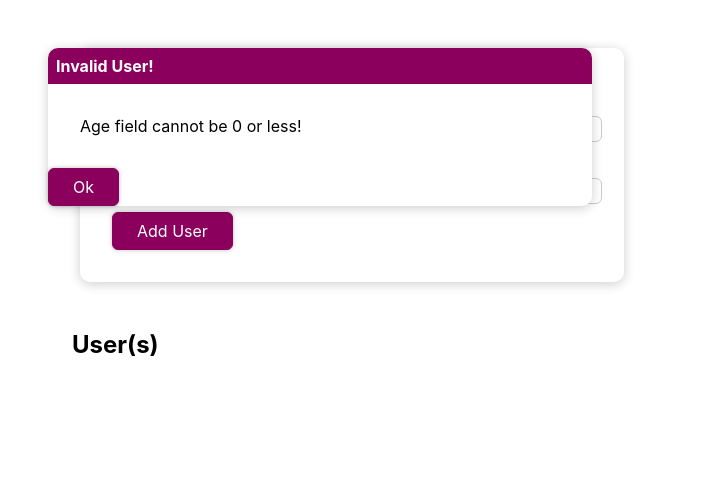
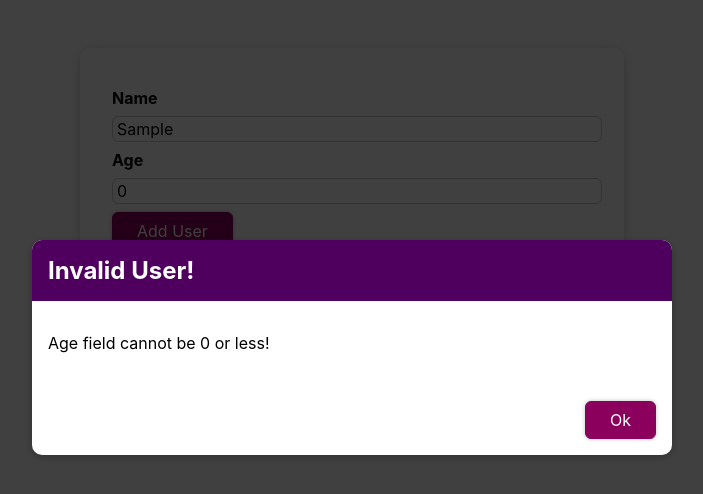
Before and after one commit to ahmetsarikaya0696/user-app, a React (Create React App) app: page / in a window 1280 px wide. Both pictures are taken after typing "Sample" into the empty fields and a click on the button "Add User". Shown: the top 494 px of the page, without its empty margins (288-991 px from the left). Built offline with nearby package versions, Linux system fonts and the light colour scheme.

Commit message:
modal and card styling

```diff
--- a/src/components/Modal/Modal.js
+++ b/src/components/Modal/Modal.js
@@ -1,19 +1,29 @@
 import React from "react";
 import styles from "./Modal.module.css";
 import Button from "../UI/Button";
+import Card from "../UI/Card";
 
 const Modal = (props) => {
   const clickHandler = () => {
     props.onModalClose();
   };
 
-  return <div className={styles.modal}>
-    <div className={styles.title}>{props.title}</div>
+  return (
     <div>
-      <p className={styles.errorMessage}>{props.errorMessage}</p>
-      <Button onClick={clickHandler} className={styles.btn}>Ok</Button>
+      <div className={styles.backdrop} onClick={props.onConfirm} />
+      <Card className={styles.modal}>
+        <header className={styles.header}>
+          <h2>{props.title}</h2>
+        </header>
+        <div className={styles.content}>
+          <p>{props.errorMessage}</p>
+        </div>
+        <footer className={styles.actions}>
+          <Button onClick={clickHandler}>Ok</Button>
+        </footer>
+      </Card>
     </div>
-  </div>;
+  );
 };
 
 export default Modal;
--- a/src/components/Modal/Modal.module.css
+++ b/src/components/Modal/Modal.module.css
@@ -1,29 +1,45 @@
-.modal{
+.backdrop {
   position: fixed;
-  top: 2rem;
-  left: 21rem;
-  width: 34rem;
-  max-width: 90%;
-  margin: 1rem auto;
-  padding: 0;
-  box-shadow: 0 2px 12px rgba(0, 0, 0, 0.2);
-  border-radius: 10px;
-  background-color: white;
+  top: 0;
+  left: 0;
+  width: 100%;
+  height: 100vh;
+  z-index: 10;
+  background: rgba(0, 0, 0, 0.75);
 }
 
-.title{
-  border-top-left-radius: 10px;
-  border-top-right-radius: 10px;
-  color: white;
-  font-weight: bold;
-  background: #8b005d;
-  padding: .5rem;
+.modal {
+  position: fixed;
+  top: 30vh;
+  left: 10%;
+  width: 80%;
+  z-index: 100;
+  overflow: hidden;
 }
 
-.errorMessage{
-  margin: 2rem;
+.header {
+  background: #4f005f;
+  padding: 1rem;
 }
 
-.btn{
-  margin: 1rem;
+.header h2 {
+  margin: 0;
+  color: white;
 }
+
+.content {
+  padding: 1rem;
+}
+
+.actions {
+  padding: 1rem;
+  display: flex;
+  justify-content: flex-end;
+}
+
+@media (min-width: 768px) {
+  .modal {
+    left: calc(50% - 20rem);
+    width: 40rem;
+  }
+}
--- /dev/null
+++ b/src/components/UI/Card.js
@@ -0,0 +1,11 @@
+import React from "react";
+
+import styles from "./Card.module.css";
+
+const Card = (props) => {
+  return (
+    <div className={`${styles.card} ${props.className}`}>{props.children}</div>
+  );
+};
+
+export default Card;
--- /dev/null
+++ b/src/components/UI/Card.module.css
@@ -0,0 +1,5 @@
+.card {
+  background: white;
+  box-shadow: 0 2px 8px rgba(0, 0, 0, 0.26);
+  border-radius: 10px;
+}
```
